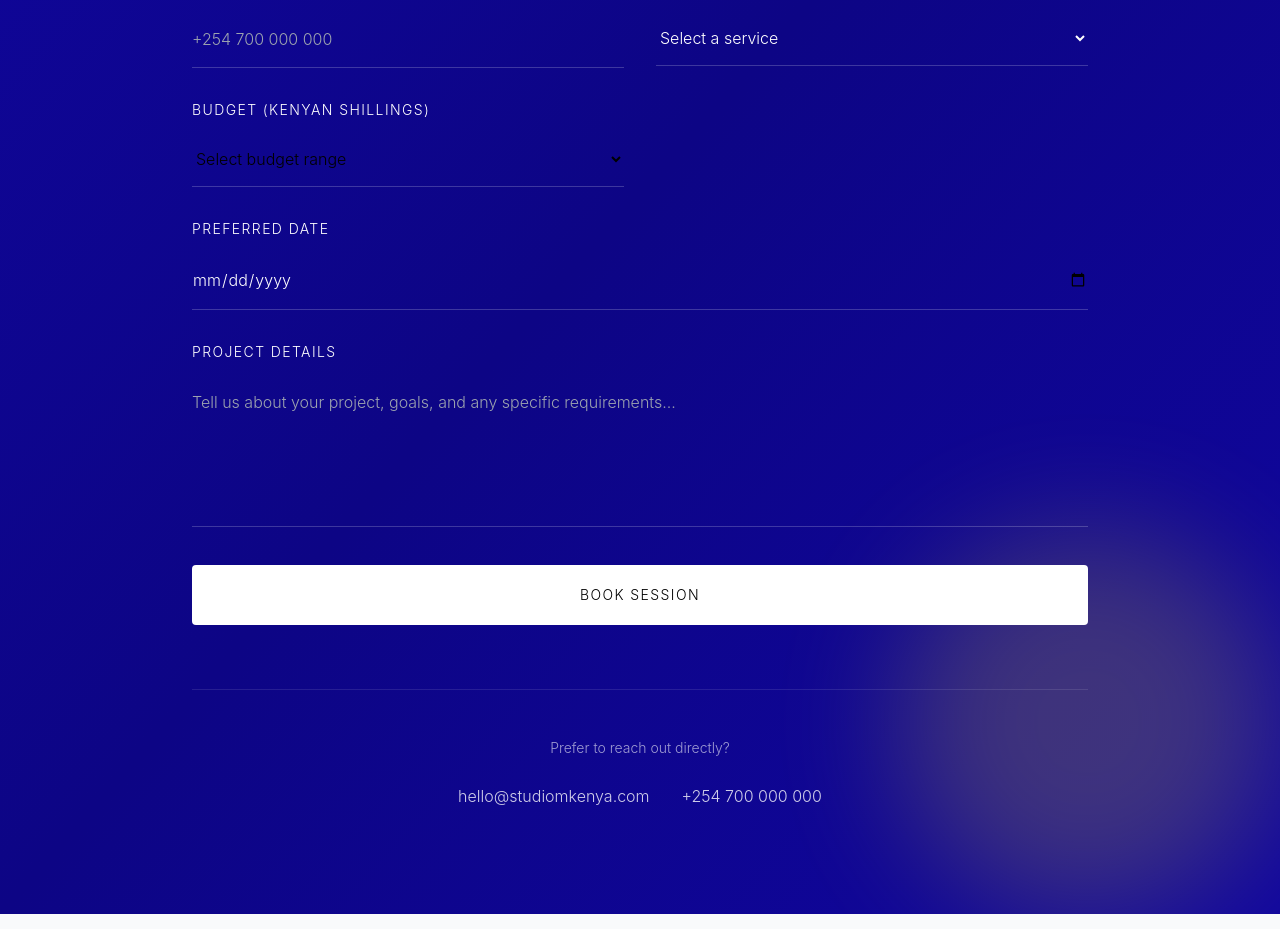
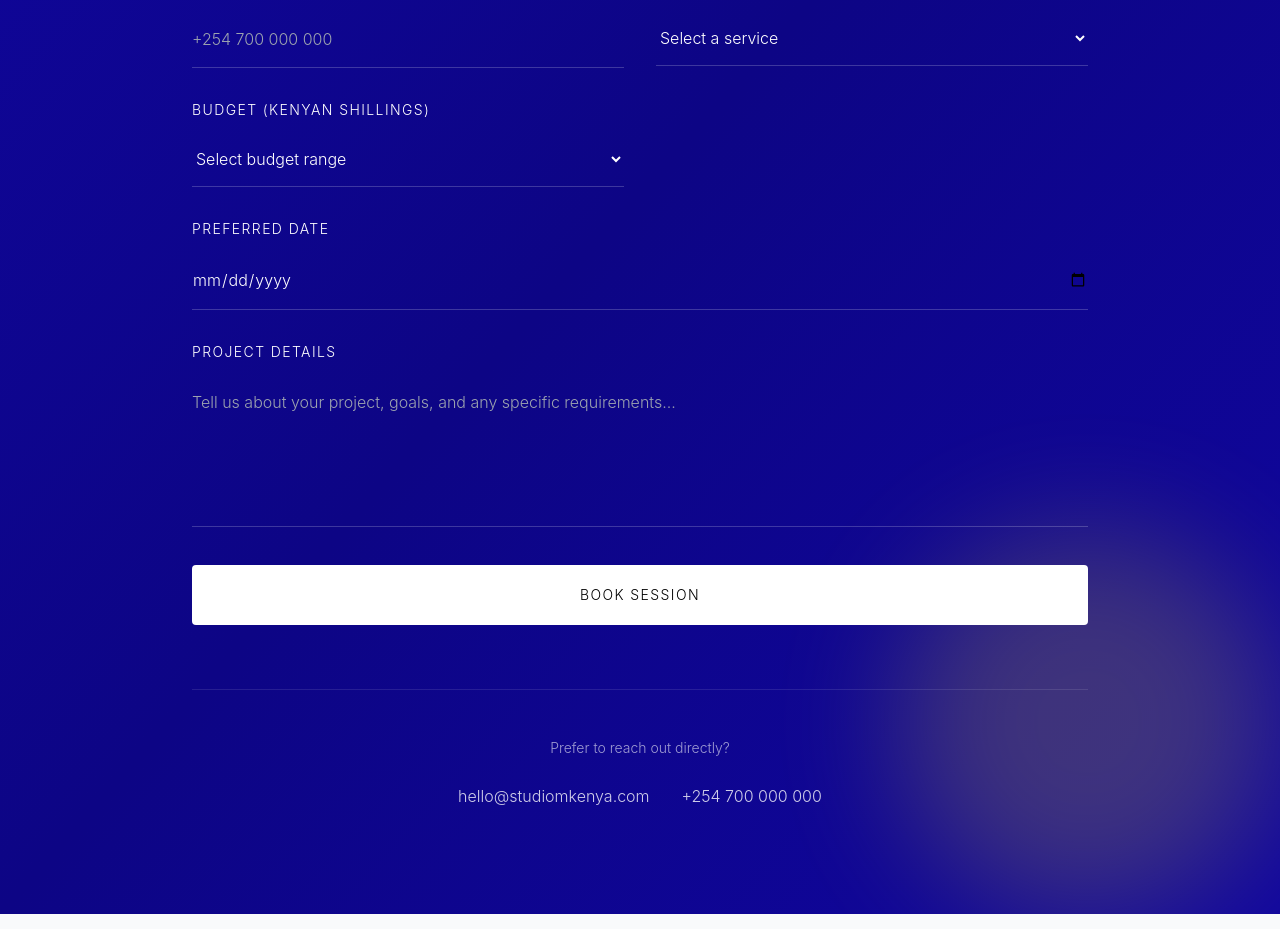
Before and after one commit to 6enard/newmkenya, a React (Vite) app: page /booking in a window 1280 px wide. Shown: the part 1440-2369 px from the top of the page. Built offline with nearby package versions, Linux system fonts and the light colour scheme.

Commit message:
Updated BookingPage.tsx

```diff
--- a/src/pages/BookingPage.tsx
+++ b/src/pages/BookingPage.tsx
@@ -263,7 +263,7 @@ const BookingPage = () => {
                   value={formData.budget}
                   onChange={handleChange}
                   required
-                  className="w-full bg-transparent border-b border-white/20 focus:border-white py-3 sm:py-4 outline-none transition-colors font-light text-base text-black min-h-[44px] cursor-pointer"
+                  className="w-full bg-transparent border-b border-white/20 focus:border-white py-3 sm:py-4 outline-none transition-colors font-light text-base  min-h-[44px] cursor-pointer"
                   aria-label="Select your budget range in Kenyan Shillings"
                 >
                   <option value="" disabled>
```
